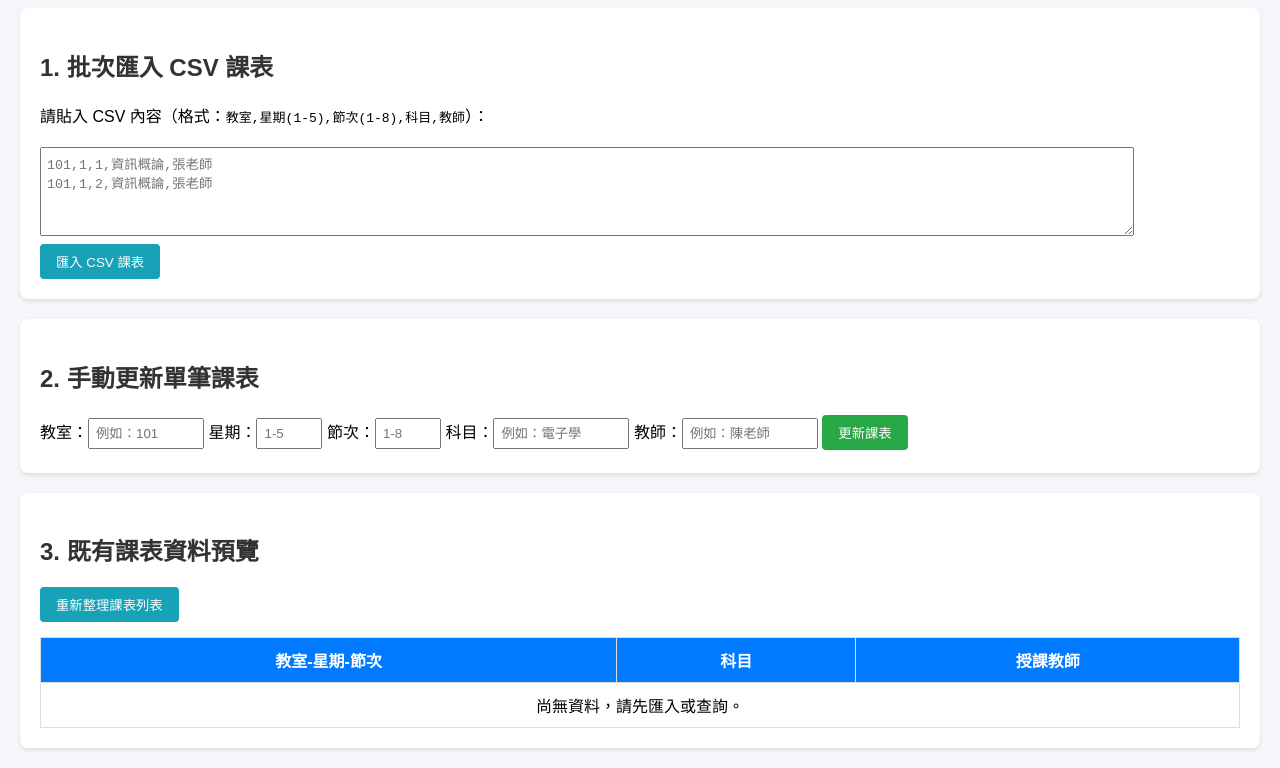
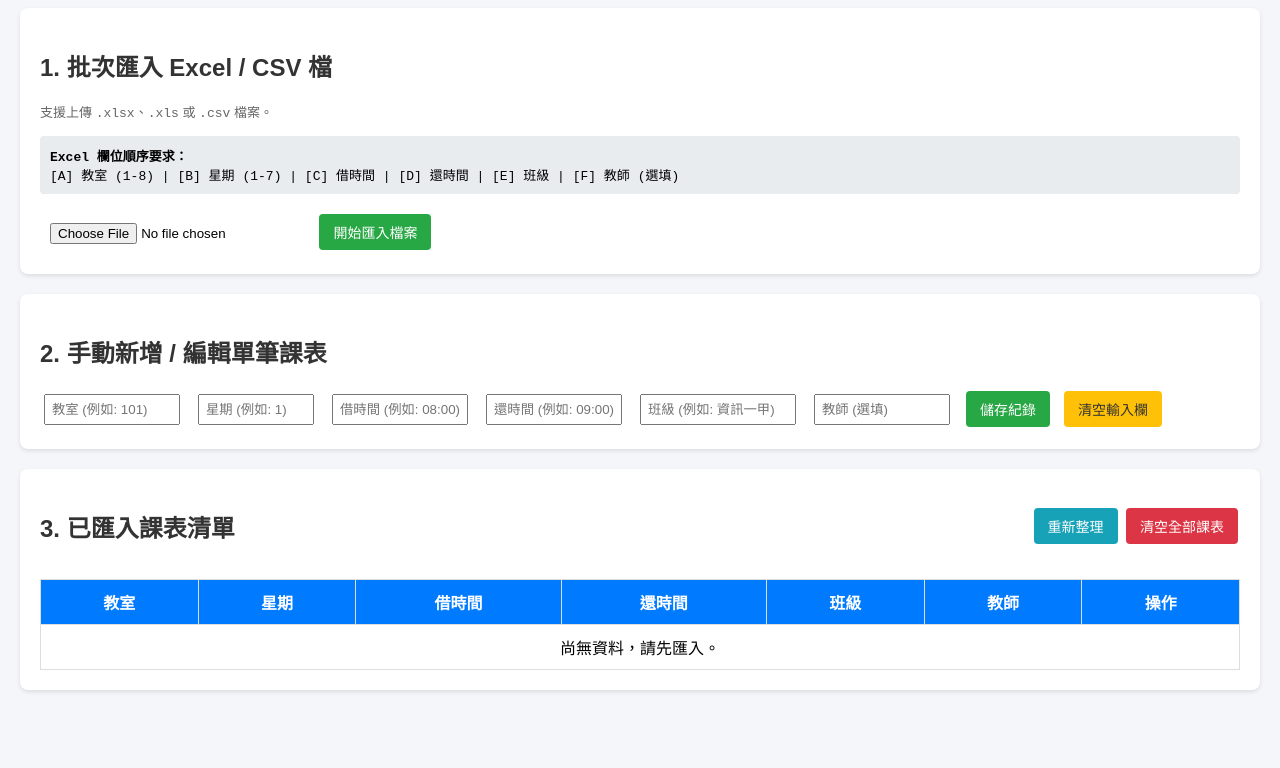
Before and after one commit to s1307110taivstpedutw-star/storage-system, a website: page public/schedule.html in a window 1280 px wide. Shown: the part 81-849 px from the top of the page. After the commit the page ends 800 px from the top, so only its background shows below. Drawn offline with Linux system fonts and the light colour scheme; no server answers.

Commit message:
Update schedule.html

```diff
--- a/public/schedule.html
+++ b/public/schedule.html
@@ -2,7 +2,7 @@
 <html lang="zh-TW">
 <head>
   <meta charset="UTF-8">
-  <title>教室課表設置與 CSV 匯入</title>
+  <title>課表與借還時間管理系統</title>
   <style>
     body { font-family: Arial, sans-serif; margin: 20px; background-color: #f4f6f9; }
     h1, h2 { color: #333; }
@@ -10,108 +10,216 @@
     table { width: 100%; border-collapse: collapse; margin-top: 15px; }
     th, td { border: 1px solid #ddd; padding: 10px; text-align: center; }
     th { background-color: #007bff; color: white; }
-    input[type="text"], textarea { width: 90%; padding: 6px; margin: 4px 0; }
-    button { background-color: #28a745; color: white; border: none; padding: 8px 16px; cursor: pointer; border-radius: 4px; }
-    button:hover { background-color: #218838; }
-    .btn-secondary { background-color: #17a2b8; }
-    .btn-secondary:hover { background-color: #138496; }
+    input[type="text"], input[type="file"] { padding: 6px; margin: 4px; }
+    button { background-color: #28a745; color: white; border: none; padding: 8px 14px; cursor: pointer; border-radius: 4px; font-size: 14px; margin: 2px; }
+    button:hover { opacity: 0.9; }
+    .btn-danger { background-color: #dc3545; }
+    .btn-warning { background-color: #ffc107; color: #333; }
+    .btn-info { background-color: #17a2b8; }
+    .hint { color: #666; font-size: 13px; line-height: 1.5; }
+    .format-box { background: #e9ecef; padding: 10px; border-radius: 4px; font-family: monospace; }
+    .form-row { display: flex; flex-wrap: wrap; gap: 10px; align-items: center; margin-top: 10px; }
   </style>
 </head>
 <body>
 
-  <h1>教室課表設置與匯入系統</h1>
+  <h1>課表與借還時間管理</h1>
 
-  <!-- 1. CSV 匯入區塊 -->
+  <!-- 1. Excel / CSV 批次檔案上傳區塊 -->
   <div class="card">
-    <h2>1. 批次匯入 CSV 課表</h2>
-    <p>請貼入 CSV 內容（格式：<code>教室,星期(1-5),節次(1-8),科目,教師</code>）：</p>
-    <textarea id="csvInput" rows="5" placeholder="101,1,1,資訊概論,張老師&#10;101,1,2,資訊概論,張老師"></textarea><br>
-    <button class="btn-secondary" onclick="importCSV()">匯入 CSV 課表</button>
+    <h2>1. 批次匯入 Excel / CSV 檔</h2>
+    <p class="hint">支援上傳 <code>.xlsx</code>、<code>.xls</code> 或 <code>.csv</code> 檔案。</p>
+
+    <div class="format-box">
+      <strong>Excel 欄位順序要求：</strong><br>
+      [A] 教室 (1-8) | [B] 星期 (1-7) | [C] 借時間 | [D] 還時間 | [E] 班級 | [F] 教師 (選填)
+    </div>
+
+    <br>
+    <input type="file" id="excelFile" accept=".xlsx, .xls, .csv">
+    <button onclick="uploadExcel()">開始匯入檔案</button>
   </div>
 
-  <!-- 2. 手動新增/修改單筆課表 -->
+  <!-- 2. 手動新增 / 編輯區塊 -->
   <div class="card">
-    <h2>2. 手動更新單筆課表</h2>
-    <label>教室：<input type="text" id="inputClassroom" placeholder="例如：101" style="width: 100px;"></label>
-    <label>星期：<input type="text" id="inputDay" placeholder="1-5" style="width: 50px;"></label>
-    <label>節次：<input type="text" id="inputPeriod" placeholder="1-8" style="width: 50px;"></label>
-    <label>科目：<input type="text" id="inputSubject" placeholder="例如：電子學" style="width: 120px;"></label>
-    <label>教師：<input type="text" id="inputTeacher" placeholder="例如：陳老師" style="width: 120px;"></label>
-    <button onclick="updateSingle()">更新課表</button>
+    <h2 id="formTitle">2. 手動新增 / 編輯單筆課表</h2>
+    <input type="hidden" id="editId">
+    <div class="form-row">
+      <input type="text" id="inputClassroom" placeholder="教室 (例如: 101)" style="width: 120px;">
+      <input type="text" id="inputDay" placeholder="星期 (例如: 1)" style="width: 100px;">
+      <input type="text" id="inputBorrow" placeholder="借時間 (例如: 08:00)" style="width: 120px;">
+      <input type="text" id="inputReturn" placeholder="還時間 (例如: 09:00)" style="width: 120px;">
+      <input type="text" id="inputClass" placeholder="班級 (例如: 資訊一甲)" style="width: 140px;">
+      <input type="text" id="inputTeacher" placeholder="教師 (選填)" style="width: 120px;">
+      <button onclick="saveRecord()">儲存紀錄</button>
+      <button class="btn-warning" onclick="resetForm()">清空輸入欄</button>
+    </div>
   </div>
 
   <!-- 3. 目前課表預覽 -->
   <div class="card">
-    <h2>3. 既有課表資料預覽</h2>
-    <button class="btn-secondary" onclick="loadSchedule()">重新整理課表列表</button>
+    <div style="display: flex; justify-content: space-between; align-items: center;">
+      <h2>3. 已匯入課表清單</h2>
+      <div>
+        <button class="btn-info" onclick="loadSchedule()">重新整理</button>
+        <button class="btn-danger" onclick="clearAll()">清空全部課表</button>
+      </div>
+    </div>
+
     <table id="scheduleTable">
       <thead>
         <tr>
-          <th>教室-星期-節次</th>
-          <th>科目</th>
-          <th>授課教師</th>
+          <th>教室</th>
+          <th>星期</th>
+          <th>借時間</th>
+          <th>還時間</th>
+          <th>班級</th>
+          <th>教師</th>
+          <th>操作</th>
         </tr>
       </thead>
       <tbody>
-        <tr><td colspan="3">尚無資料，請先匯入或查詢。</td></tr>
+        <tr><td colspan="7">尚無資料，請先匯入。</td></tr>
       </tbody>
     </table>
   </div>
 
   <script>
-    // 讀取所有課表
+    let currentData = {};
+
+    // 讀取所有課表資料
     async function loadSchedule() {
       const res = await fetch('/api/schedule');
       const result = await res.json();
       const tbody = document.querySelector('#scheduleTable tbody');
       tbody.innerHTML = '';
+      currentData = result.data || {};
 
-      if (result.success && Object.keys(result.data).length > 0) {
-        for (const [key, item] of Object.entries(result.data)) {
+      if (result.success && Object.keys(currentData).length > 0) {
+        for (const [id, item] of Object.entries(currentData)) {
           const row = `<tr>
-            <td>${key}</td>
-            <td>${item.subject || '-'}</td>
+            <td>教室 ${item.classroom}</td>
+            <td>星期 ${item.day}</td>
+            <td>${item.borrowTime}</td>
+            <td>${item.returnTime}</td>
+            <td>${item.className || '-'}</td>
             <td>${item.teacher || '-'}</td>
+            <td>
+              <button class="btn-warning" onclick="editRecord('${id}')">編輯</button>
+              <button class="btn-danger" onclick="deleteRecord('${id}')">刪除</button>
+            </td>
           </tr>`;
           tbody.innerHTML += row;
         }
       } else {
-        tbody.innerHTML = '<tr><td colspan="3">目前尚無課表資料</td></tr>';
+        tbody.innerHTML = '<tr><td colspan="7">目前尚無資料</td></tr>';
       }
     }
 
-    // 手動單筆更新
-    async function updateSingle() {
-      const classroom = document.getElementById('inputClassroom').value;
-      const day = document.getElementById('inputDay').value;
-      const period = document.getElementById('inputPeriod').value;
-      const subject = document.getElementById('inputSubject').value;
-      const teacher = document.getElementById('inputTeacher').value;
+    // 上傳 Excel 檔案
+    async function uploadExcel() {
+      const fileInput = document.getElementById('excelFile');
+      if (!fileInput.files[0]) {
+        alert('請先選擇 Excel 或 CSV 檔案！');
+        return;
+      }
 
-      const res = await fetch('/api/schedule/update', {
+      const formData = new FormData();
+      formData.append('file', fileInput.files[0]);
+
+      try {
+        const res = await fetch('/api/schedule/upload-excel', {
+          method: 'POST',
+          body: formData
+        });
+        const result = await res.json();
+        alert(result.message);
+        if (result.success) {
+          fileInput.value = '';
+          loadSchedule();
+        }
+      } catch (err) {
+        alert('上傳失敗：' + err.message);
+      }
+    }
+
+    // 儲存單筆紀錄 (新增或編輯)
+    async function saveRecord() {
+      const id = document.getElementById('editId').value;
+      const classroom = document.getElementById('inputClassroom').value.trim();
+      const day = document.getElementById('inputDay').value.trim();
+      const borrowTime = document.getElementById('inputBorrow').value.trim();
+      const returnTime = document.getElementById('inputReturn').value.trim();
+      const className = document.getElementById('inputClass').value.trim();
+      const teacher = document.getElementById('inputTeacher').value.trim();
+
+      if (!classroom || !day || !borrowTime || !returnTime || !className) {
+        alert('請填寫完整資訊 (教室、星期、借/還時間、班級)！');
+        return;
+      }
+
+      const res = await fetch('/api/schedule/save', {
         method: 'POST',
         headers: { 'Content-Type': 'application/json' },
-        body: JSON.stringify({ classroom, day, period, subject, teacher })
+        body: JSON.stringify({ id, classroom, day, borrowTime, returnTime, className, teacher })
       });
+      const result = await res.json();
+      alert(result.message);
+      if (result.success) {
+        resetForm();
+        loadSchedule();
+      }
+    }
+
+    // 填入資料進行編輯
+    function editRecord(id) {
+      const item = currentData[id];
+      if (!item) return;
+
+      document.getElementById('editId').value = id;
+      document.getElementById('inputClassroom').value = item.classroom;
+      document.getElementById('inputDay').value = item.day;
+      document.getElementById('inputBorrow').value = item.borrowTime;
+      document.getElementById('inputReturn').value = item.returnTime;
+      document.getElementById('inputClass').value = item.className;
+      document.getElementById('inputTeacher').value = item.teacher || '';
+
+      document.getElementById('formTitle').innerText = '2. 編輯單筆課表 (修改中)';
+    }
+
+    // 清空表單輸入框
+    function resetForm() {
+      document.getElementById('editId').value = '';
+      document.getElementById('inputClassroom').value = '';
+      document.getElementById('inputDay').value = '';
+      document.getElementById('inputBorrow').value = '';
+      document.getElementById('inputReturn').value = '';
+      document.getElementById('inputClass').value = '';
+      document.getElementById('inputTeacher').value = '';
+      document.getElementById('formTitle').innerText = '2. 手動新增 / 編輯單筆課表';
+    }
+
+    // 刪除單筆資料
+    async function deleteRecord(id) {
+      if (!confirm('確定要刪除這筆課表紀錄嗎？')) return;
+
+      const res = await fetch(`/api/schedule/${id}`, { method: 'DELETE' });
       const result = await res.json();
       alert(result.message);
       if (result.success) loadSchedule();
     }
 
-    // CSV 文字匯入
-    async function importCSV() {
-      const csvText = document.getElementById('csvInput').value;
-      const res = await fetch('/api/schedule/import-csv-text', {
-        method: 'POST',
-        headers: { 'Content-Type': 'application/json' },
-        body: JSON.stringify({ csvText })
-      });
+    // 清空全部資料
+    async function clearAll() {
+      if (!confirm('警告：確定要清空「所有」課表資料嗎？此操作無法復原！')) return;
+
+      const res = await fetch('/api/schedule-all', { method: 'DELETE' });
       const result = await res.json();
       alert(result.message);
       if (result.success) loadSchedule();
     }
 
-    // 頁面載入時自動讀取課表
+    // 初始化讀取
     loadSchedule();
   </script>
 </body>
```
